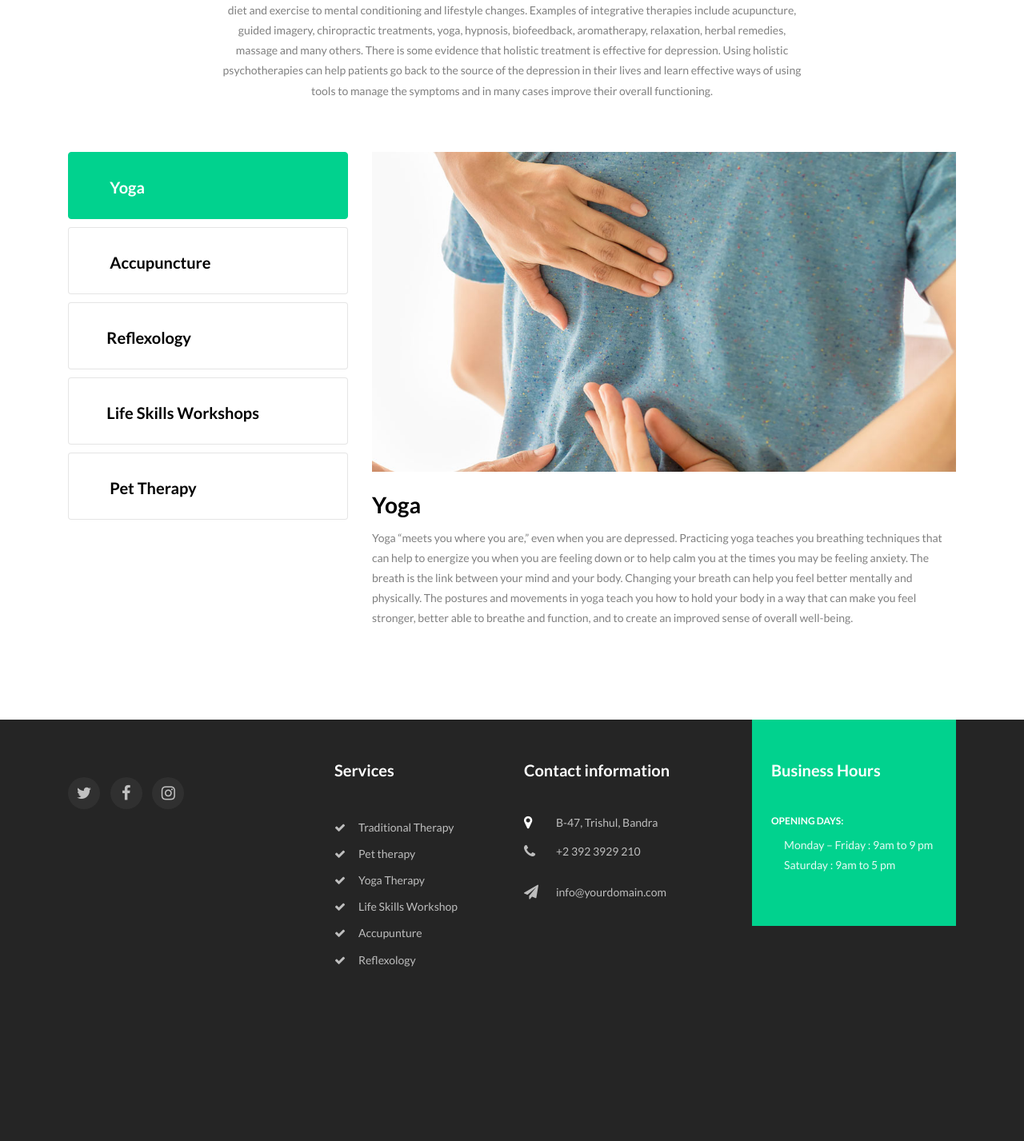
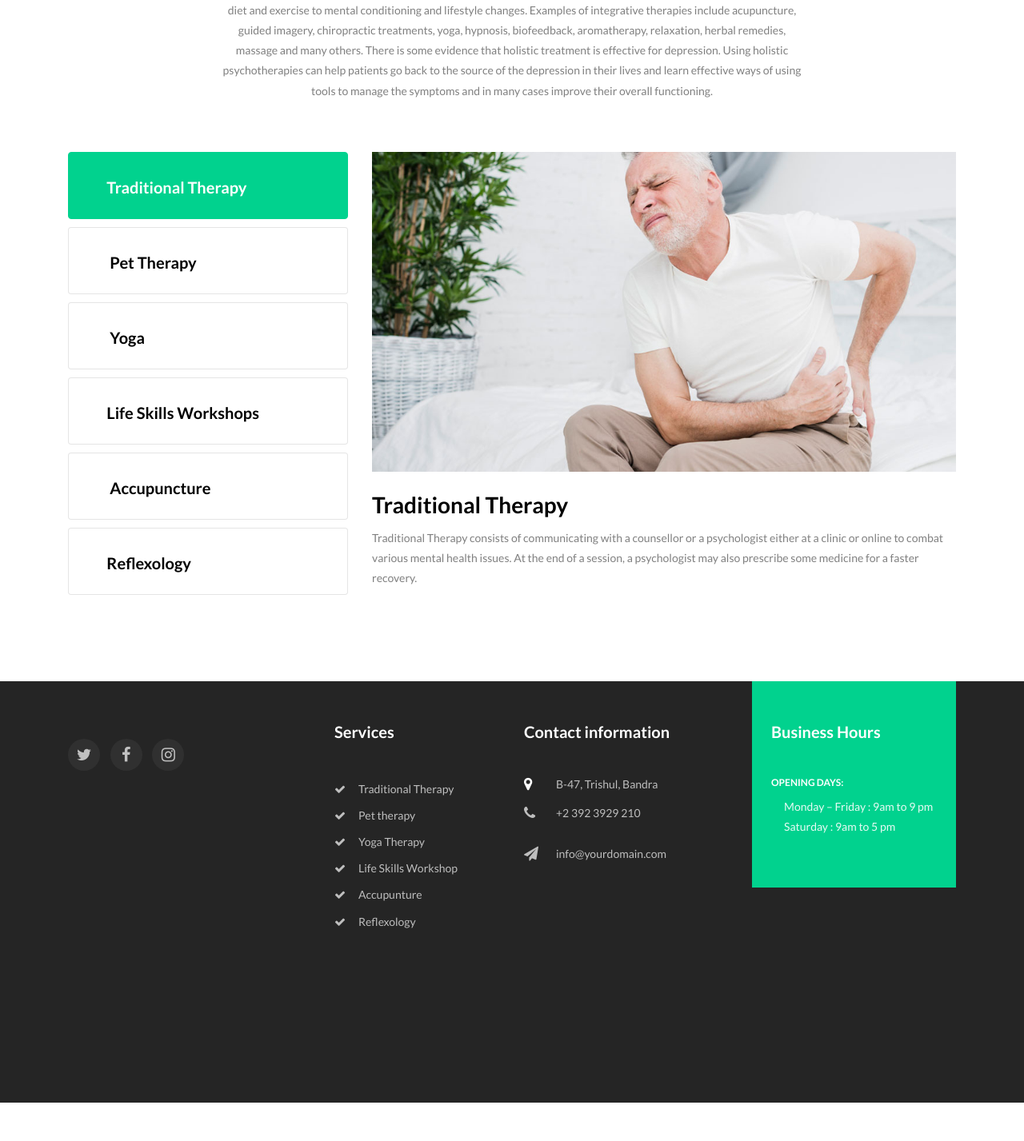
Before and after one commit to datream/consuelo, a Django app: page /services/ in a window 1280 px wide. Shown: the part 734-2161 px from the top of the page at 80% size. After the commit the page ends 2113 px from the top, so only its background shows below. Run offline with Django 3.2, Linux system fonts and the light colour scheme; some libraries are stand-ins or nearby versions; some web fonts are replaced.

Commit message:
Fixed Services

```diff
--- a/templates/navbar.html
+++ b/templates/navbar.html
@@ -12,8 +12,9 @@
                     Services
                 </a>
                 <div class="dropdown-menu" aria-labelledby="navbarDropdown">
+                    <a class="dropdown-item" href="{% url "services" %}">All Servicees</a>
                     <a class="dropdown-item" href="#">Traditional Therapy</a>
-                    <a class="dropdown-item" href="#">Pet therapy</a>
+                    <a class="dropdown-item" href="#">Pet Therapy</a>
                     <a class="dropdown-item" href="#">Yoga Therapy</a>
                     <a class="dropdown-item" href="#">Life Skills Workshop</a>
                     <a class="dropdown-item" href="#">Accupunture</a>
--- a/templates/services.html
+++ b/templates/services.html
@@ -49,30 +49,55 @@
                     <ul class="nav nav-pills nav-fill d-md-flex d-block flex-column">
                         <li class="nav-item text-left">
                             <a class="nav-link active py-4" data-toggle="tab" href="#services-1"><span
+                                    class="flaticon-acupuncture mr-2"></span>Traditional Therapy</a>
+                        </li>
+                        <li class="nav-item text-left">
+                            <a class="nav-link py-4" data-toggle="tab" href="#services-2"><span
+                                    class="flaticon-examination mr-2"></span> Pet Therapy</a>
+                        </li>
+                        <li class="nav-item text-left">
+                            <a class="nav-link py-4" data-toggle="tab" href="#services-3"><span
                                     class="flaticon-chiropractic mr-2"></span> Yoga</a>
                         </li>
                         <li class="nav-item text-left">
-                            <a class="nav-link py-4" data-toggle="tab" href="#services-2"><span
+                            <a class="nav-link py-4" data-toggle="tab" href="#services-4"><span
+                                    class="flaticon-acupuncture mr-2"></span>Life Skills Workshops</a>
+                        </li>
+                        <li class="nav-item text-left">
+                            <a class="nav-link py-4" data-toggle="tab" href="#services-5"><span
                                     class="flaticon-electrotherapy mr-2"></span> Accupuncture</a>
                         </li>
                         <li class="nav-item text-left">
-                            <a class="nav-link py-4" data-toggle="tab" href="#services-3"><span
+                            <a class="nav-link py-4" data-toggle="tab" href="#services-6"><span
                                     class="flaticon-lymph-nodes mr-2"></span>Reflexology</a>
                         </li>
-                        <li class="nav-item text-left">
-                            <a class="nav-link py-4" data-toggle="tab" href="#services-5"><span
-                                    class="flaticon-acupuncture mr-2"></span>Life Skills Workshops</a>
-                        </li>
-                        <li class="nav-item text-left">
-                            <a class="nav-link py-4" data-toggle="tab" href="#services-6"><span
-                                    class="flaticon-examination mr-2"></span> Pet Therapy</a>
-                        </li>
-
                     </ul>
                 </div>
                 <div class="col-md-8">
                     <div class="tab-content">
                         <div class="tab-pane container p-0 active" id="services-1">
+                            <div class="img" style="background-image: url({% static "images/work-6.jpg" %})"></div>
+                            <h3><a href="#">Traditional Therapy</a></h3>
+                            <p>
+                                Traditional Therapy consists of communicating with a counsellor or a psychologist either
+                                at a clinic or online to combat various mental health issues. At the end of a session, a
+                                psychologist may also prescribe some medicine for a faster recovery.
+                            </p>
+
+                        </div>
+
+                        <div class="tab-pane container p-0 fade" id="services-2">
+                            <div class="img" style="background-image: url({% static "images/work-1.jpg" %});"></div>
+                            <h3><a href="#">Pet Therapy</a></h3>
+                            <p>
+                                Reflexologists believe that the body has the capacity to heal itself. The nerves in the
+                                hands and feet are related to various parts of the body. Reflexologists believe that the
+                                healing process is stimulated by applying pressure to specific points on the hands and
+                                feet.
+                            </p>
+                        </div>
+
+                        <div class="tab-pane container p-0 fade" id="services-3">
                             <div class="img" style="background-image: url({% static "images/work-2.jpg" %})"></div>
                             <h3><a href="#">Yoga</a></h3>
                             <p>Yoga “meets you where you are,” even when you are depressed. Practicing yoga teaches you
@@ -85,7 +110,19 @@
 
                             </p>
                         </div>
-                        <div class="tab-pane container p-0 fade" id="services-2">
+
+                        <div class="tab-pane container p-0 fade" id="services-4">
+                            <div class="img" style="background-image: url({% static "images/work-6.jpg" %})"></div>
+                            <h3><a href="#">Life Skills Workshop</a></h3>
+                            <p>
+                                Life Skills Workshops are a primary way that we deliver timely and useful services to
+                                current clients of our Center. These educational experiences help participants learn
+                                coping skills for managing stress, negative moods, and relationships
+                            </p>
+
+                        </div>
+
+                        <div class="tab-pane container p-0 fade" id="services-5">
                             <div class="img" style="background-image: url({% static "images/work-3.jpg" %})"></div>
                             <h3><a href="#">Accupunture</a></h3>
                             <p>
@@ -104,30 +141,9 @@
                                 chemotherapy.
                             </p>
                         </div>
-                        <div class="tab-pane container p-0 fade" id="services-3">
+                        <div class="tab-pane container p-0 fade" id="services-6">
                             <div class="img" style="background-image: url({% static "images/work-4.jpg" %})"></div>
                             <h3><a href="#">Reflexology</a></h3>
-                            <p>
-                                Reflexologists believe that the body has the capacity to heal itself. The nerves in the
-                                hands and feet are related to various parts of the body. Reflexologists believe that the
-                                healing process is stimulated by applying pressure to specific points on the hands and
-                                feet.
-                            </p>
-                        </div>
-
-                        <div class="tab-pane container p-0 fade" id="services-5">
-                            <div class="img" style="background-image: url({% static "images/work-6.jpg" %})"></div>
-                            <h3><a href="#">Life Skills Workshop</a></h3>
-                            <p>
-                                Life Skills Workshops are a primary way that we deliver timely and useful services to
-                                current clients of our Center. These educational experiences help participants learn
-                                coping skills for managing stress, negative moods, and relationships
-                            </p>
-
-                        </div>
-                        <div class="tab-pane container p-0 fade" id="services-6">
-                            <div class="img" style="background-image: url({% static "images/work-1.jpg" %});"></div>
-                            <h3><a href="#">Pet Therapy</a></h3>
                             <p>
                                 Reflexologists believe that the body has the capacity to heal itself. The nerves in the
                                 hands and feet are related to various parts of the body. Reflexologists believe that the
```
